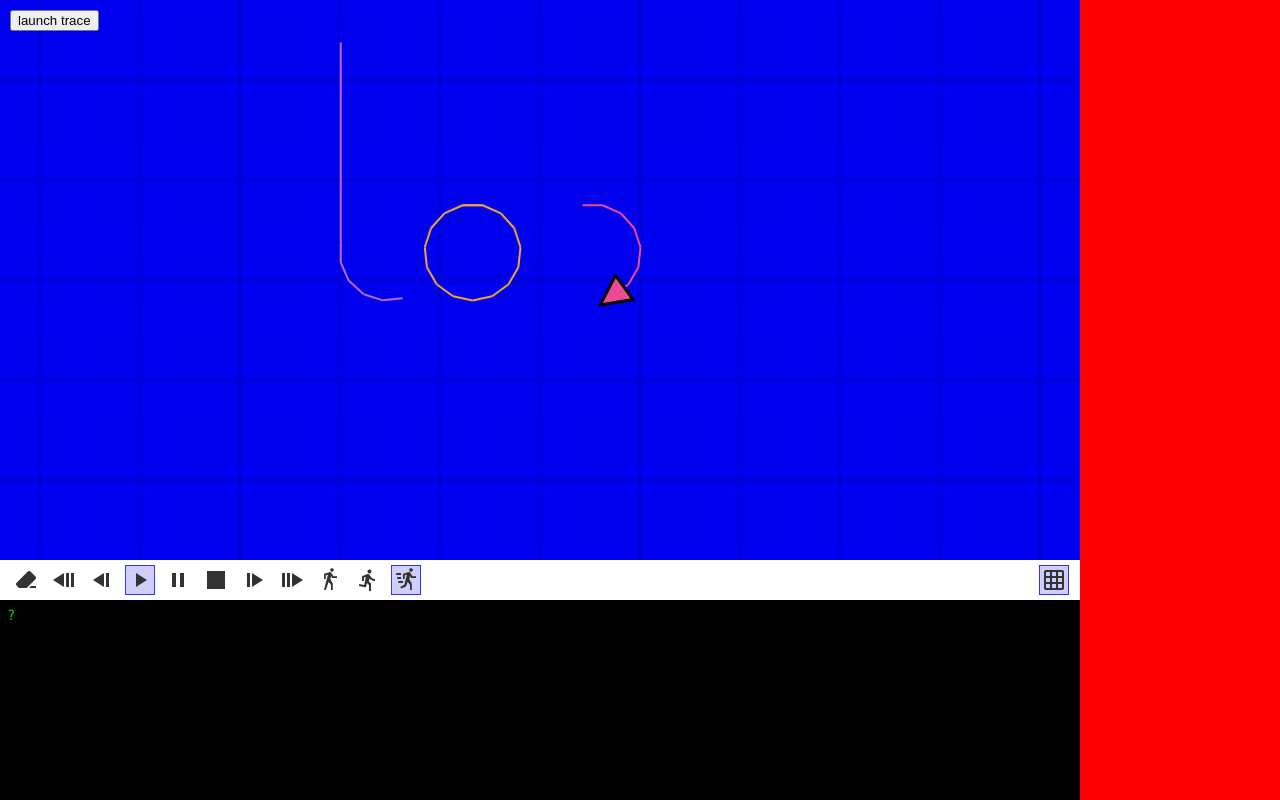
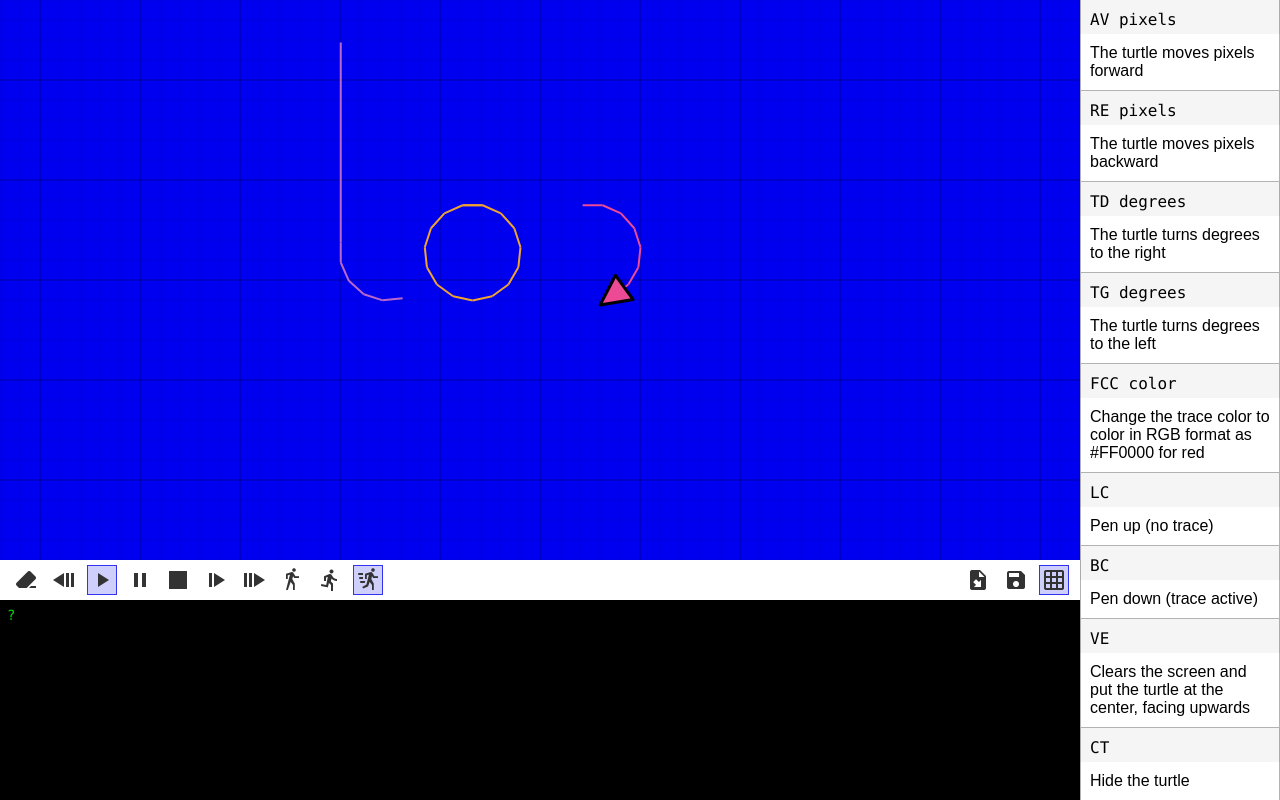
Before and after one commit to Kaeldazs/LOGO, a plain HTML site: page index.html in a window 1280 px wide. Drawn offline with Linux system fonts and the light colour scheme.

Commit message:
last commit

```diff
--- a/css/style.css
+++ b/css/style.css
@@ -141,10 +141,34 @@ canvas {
 }
 
 #menu-container {
-	background: red;
+	background: #FFF;
 	height: 100%;
 	top: 0;
 	right: 0;
 	position: absolute;
+	overflow-y: scroll;
+	font-family: 'Arial';
+}
 
+.submenu {
+	width: 100%;
+	height: auto;
+	border-bottom: 1px solid rgba(0, 0, 0, 0.3);
+	font-size: 1em;
 }
+
+.submenu div {
+	box-sizing: border-box;
+	padding: 10px;
+	box-shadow: inset 1px 0 0 0 rgba(0, 0, 0, 0.3), inset -1px 0 0 0 rgba(0, 0, 0, 0.3);
+}
+
+.submenu .title {
+	padding-bottom: 5px;
+}
+
+.submenu .synthax {
+	font-family: 'bitstream_vera_sans_monoroman';
+	padding-bottom: 5px;
+	background: #F5F5F5;
+}
--- a/index.html
+++ b/index.html
@@ -9,9 +9,7 @@
         <link href="css/style.css" rel="stylesheet">
         <link href="img/favicon.gif" rel="icon" type="image/gif">
     </head>
-    <body>
-        <button onclick="test();" style="z-index: 9999; position: absolute; top: 10px; left: 10px;">launch trace</button>
-    </body>
+    <body></body>
     <script src="js/kaylee.js"></script>
     <script src="js/helpers.js"></script>
     <script src="js/draw.js"></script>
--- a/js/app.js
+++ b/js/app.js
@@ -80,11 +80,6 @@ function drawLogo() {
 
 var windowResizeTimeout = undefined;
 
-function test() {
-    shell.history[shell.history.length] = 'REPETE 9 [AV 100 TD 100 AV 35 TD 100 AV 100 TG 160]';
-    var trace = new mG.trace();
-}
-
 (function() {
     // generate menu
     menu = new Menu();
--- a/js/interpreter.js
+++ b/js/interpreter.js
@@ -13,7 +13,10 @@ var itpr = {
 		AV: {
 			type: 'procedure',
 			reg: /^(AV)\s(-?[0-9]+(?:\.[0-9]+)?|:([a-zA-Z0-9_$]+))/,
-			doc: 'AV pixels // The turtle moves pixels foward',
+			doc: {
+				synthax: 'AV pixels',
+				description: 'The turtle moves pixels forward'
+			},
 			duration: function() { return turtle.speed },
 			easing: 'ease',
 			exec: function(percent) {
@@ -46,7 +49,10 @@ var itpr = {
 		RE: {
 			type: 'procedure',
 			reg: /^(RE)\s(-?[0-9]+(?:\.[0-9]+)?|:([a-zA-Z0-9_$]+))/,
-			doc: 'RE pixels // The turtle moves pixels backward',
+			doc: {
+				synthax: 'RE pixels',
+				description: 'The turtle moves pixels backward'
+			},
 			duration: function() { return turtle.speed },
 			easing: 'ease',
 			exec: function(percent) {
@@ -80,7 +86,10 @@ var itpr = {
 		TD: {
 			type: 'procedure',
 			reg: /^(TD)\s(-?[0-9]+(?:\.[0-9]+)?|:([a-zA-Z0-9_$]+))/,
-			doc: 'TD degrees // The turtle turns degrees to the right',
+			doc: {
+				synthax: 'TD degrees',
+				description: 'The turtle turns degrees to the right'
+			},
 			easing: 'ease',
 			duration: function() { return turtle.speed },
 			exec: function(percent) {
@@ -100,7 +109,10 @@ var itpr = {
 		TG: {
 			type: 'procedure',
 			reg: /^(TG)\s(-?[0-9]+(?:\.[0-9]+)?|:([a-zA-Z0-9_$]+))/,
-			doc: 'TG degrees // The turtle turns degrees to the left',
+			doc: {
+				synthax: 'TG degrees',
+				description: 'The turtle turns degrees to the left'
+			},
 			easing: 'ease',
 			duration: function() { return turtle.speed },
 			exec: function(percent) {
@@ -117,7 +129,10 @@ var itpr = {
 		FCC: {
 			type: 'procedure',
 			reg: /^(FCC)\s(#([[0-9A-Fa-f]{6}|[[0-9A-Fa-f]{3}))/,
-			doc: 'FCC color // Change the trace color to color in RGB format as #FF0000 for red',
+			doc: {
+				synthax: 'FCC color',
+				description: 'Change the trace color to color in RGB format as #FF0000 for red'
+			},
 			easing: 'ease',
 			duration: function() { return turtle.speed },
 			exec: function(percent) {
@@ -138,7 +153,10 @@ var itpr = {
 		LC: {
 			type: 'procedure',
 			reg: /^(LC)/,
-			doc: 'LC // Pen up (no trace)',
+			doc: {
+				synthax: 'LC',
+				description: 'Pen up (no trace)'
+			},
 			duration: function() { return turtle.speed },
 			exec: function(percent) {
 				var move = -itpr.buffer[0].args * percent;
@@ -156,7 +174,10 @@ var itpr = {
 		BC: {
 			type: 'procedure',
 			reg: /^(BC)/,
-			doc: 'BC // Pen down (trace active)',
+			doc: {
+				synthax: 'BC',
+				description: 'Pen down (trace active)'
+			},
 			duration: function() { return turtle.speed },
 			exec: function(percent) {
 				var move = -itpr.buffer[0].args * percent;
@@ -174,7 +195,10 @@ var itpr = {
 		VE: {
 			type: 'procedure',
 			reg: /^(VE)/,
-			doc: 'VE // Clears the screen and put the turtle at the center, facing upwards',
+			doc: {
+				synthax: 'VE',
+				description: 'Clears the screen and put the turtle at the center, facing upwards'
+			},
 			exec: function(percent) {
 				itpr.clear(true);
 			}
@@ -182,7 +206,10 @@ var itpr = {
 		CT: {
 			type: 'procedure',
 			reg: /^(CT)/,
-			doc: 'CT // Hide the turtle',
+			doc: {
+				synthax: 'CT',
+				description: 'Hide the turtle'
+			},
 			duration: function() { return turtle.speed },
 			exec: function(percent) {
 				if (percent == 1) {
@@ -198,7 +225,10 @@ var itpr = {
 		MT: {
 			type: 'procedure',
 			reg: /^(MT)/,
-			doc: 'MT // Show the turtle',
+			doc: {
+				synthax: 'MT',
+				description: 'Show the turtle'
+			},
 			duration: function() { return turtle.speed },
 			exec: function(percent) {
 				if (percent == 1) {
@@ -214,7 +244,10 @@ var itpr = {
 		REPETE: {
 			type: 'structure',
 			reg: /^(REPETE)\s([0-9]+|:[a-zA-Z0-9_$]+)\s\[/,
-			doc: 'REPETE x [commands] // Do the commands x times',
+			doc: {
+				synthax: 'REPETE x [commands]',
+				description: 'Do the commands x times'
+			},
 			store: function(match) {
 				var iterations = match[1];
 				var commands = match[2];
@@ -228,7 +261,10 @@ var itpr = {
 		POUR: {
 			type: 'function',
 			reg: /^(POUR)\s([^\s]+)(?:\s:(?:[a-zA-Z0-9_$]+))*/,
-			doc: '',
+			doc: {
+				synthax: 'POUR funcName :variable[ :variable2 ...]',
+				description: 'Function definition'
+			},
 			store: function(match) {
 				if (!inArray(match[2], itpr.primitives)) {
 					if (!itpr.capture) {
@@ -269,7 +305,10 @@ var itpr = {
 		FIN: {
 			type: 'procedure',
 			reg: /^(FIN)/,
-			doc: 'FIN // End of capture',
+			doc: {
+				synthax: 'FIN',
+				description: 'End of function'
+			},
 			store: function(match) {
 				itpr.capture = false
 			}
@@ -633,7 +672,7 @@ var itpr = {
 			arr: dump,
 			margin: 10,
 			checkMargin: 10
-		});
+		}, null, "\t");
 	},
 
 	redraw: {
--- a/js/menu.js
+++ b/js/menu.js
@@ -6,13 +6,25 @@ Menu = function() {
 	this.container.style.width = this.width + 'px';
 	document.body.appendChild(this.container);
 
-	this.add = function(name, title) {
+	this.add = function(name, text) {
 		var el = document.createElement('div');
 		el.className = 'submenu';
+		el.innerHTML = text;
 		this.container.appendChild(el);
 		this.submenu[name] = {
 			el: el,
-			title: title,
+			text: text
 		};
 	};
+
+	for (var p in itpr.commands) {
+		this.add(p,
+			'<div class="synthax">'+
+				itpr.commands[p].doc.synthax +
+			'</div>'+
+			'<div>'+
+				itpr.commands[p].doc.description +
+			'</div>'
+		);
+	}
 };
--- a/js/minigames.js
+++ b/js/minigames.js
@@ -1,14 +1,13 @@
 mG = {
 	current: false,
-
 	save: function() {
-		var name = prompt('Choisissez un nom');
+		var name = prompt('Choose a name');
 		if (name) download(name + '.logo', itpr.rI2MG());
 	},
 
 	trace: function(data) {
 		this.launch = function() {
-			shell.history.push('LC TG 90 AV 125 TD 90 RE 20 BC POUR f AV 40 TD 18 LC AV 40 TD 18 BC f FIN f');
+			//shell.history.push('LC TG 90 AV 125 TD 90 RE 20 BC POUR f AV 40 TD 18 LC AV 40 TD 18 BC f FIN f');
 
 			this.lose = false;
 			this.win = false;
--- a/js/shell.js
+++ b/js/shell.js
@@ -5,7 +5,7 @@ var Shell = function() {
 	this.history = {
 		arr: [],
 		cursor: -1,
-		maxLen: 100,
+		maxLen: 50,
 		push: function(str) {
 			if (str != '' && _this.history.arr[_this.history.arr.length - 1] != str) {
 				_this.history.arr[_this.history.arr.length] = str;
--- a/js/toolbar.js
+++ b/js/toolbar.js
@@ -7,11 +7,11 @@ Toolbar = function() {
 	this.setInactive = function() {
 		if (itpr.rI.length > 0) {
 			if (this.btn.firstStep.classList.contains('inactive')) this.btn.firstStep.classList.remove('inactive');
-			if (this.btn.backStep.classList.contains('inactive')) this.btn.backStep.classList.remove('inactive');
+			//if (this.btn.backStep.classList.contains('inactive')) this.btn.backStep.classList.remove('inactive');
 		}
 		else {
 			this.btn.firstStep.classList.add('inactive');
-			this.btn.backStep.classList.add('inactive');
+			//this.btn.backStep.classList.add('inactive');
 		}
 
 		if (itpr.buffer.length > 0) {
@@ -61,7 +61,7 @@ Toolbar = function() {
 			}
 		});
 
-		_.genBtnImg({
+		/*_.genBtnImg({
 			src: 'img/back_step.png',
 			name: 'backStep',
 			tooltip: 'étape précédente',
@@ -77,7 +77,7 @@ Toolbar = function() {
 				itpr.play();
 				toolbar.setInactive();
 			}
-		});
+		});*/
 
 		_.genBtnImg({
 			class: 'playPause',
@@ -182,6 +182,25 @@ Toolbar = function() {
 				}
 			}
 		});
+
+		_.genBtnImg({
+			src: 'img/save.png',
+			class: 'right',
+			tooltip: 'sauver le tracé',
+			onclick: function(el) {
+				mG.save();
+			}
+		});
+
+		_.genBtnImg({
+			src: 'img/import.png',
+			class: 'right',
+			tooltip: 'importer',
+			onclick: function(el) {
+				new mG.trace();
+			}
+		});
+
 		document.body.appendChild(_.el);
 		toolbar.setInactive();
 	}
```
Also changed, not shown: img/import.png (added), img/save.png (added).
